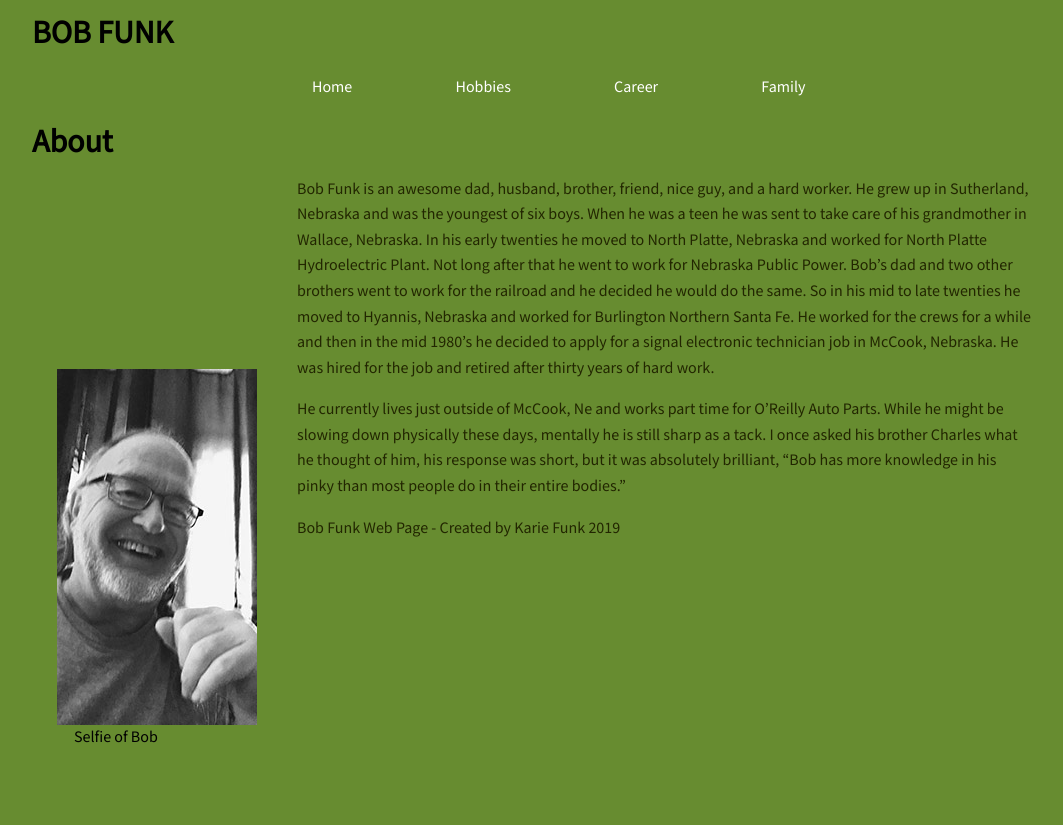
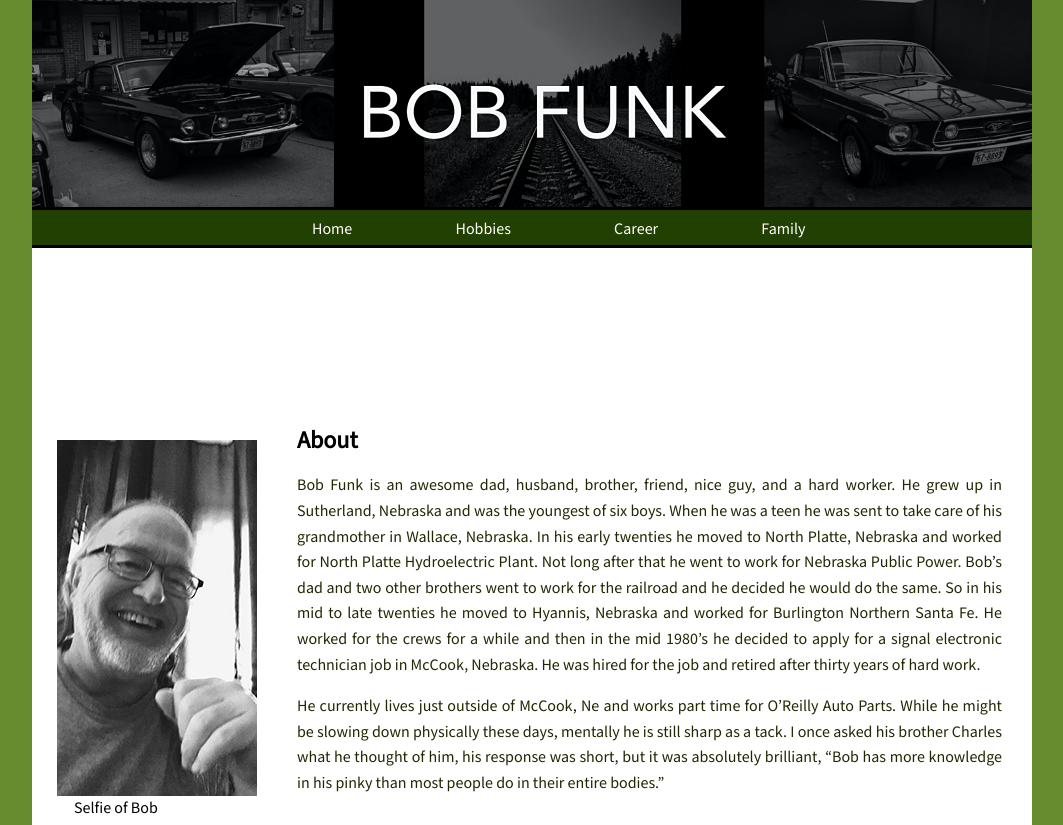
Before and after one commit to kfunk17/bioSite, a plain HTML site: page index.html in a window 1280 px wide. Shown: the top 825 px of the page, without its empty margins (108-1171 px from the left). Drawn offline with Linux system fonts and the light colour scheme; files whose address does not match are found by name.

Commit message:
Update index.html
update to bioSite week 7

```diff
--- a/index.html
+++ b/index.html
@@ -1,3 +1,4 @@
+<!--Main Index HTML Page-->
 <!DOCTYPE html>
 
 <html>
@@ -5,6 +6,8 @@
     <head>
 
       <title>Bob Funk</title>
+
+
 
       <link href="style.css" type="text/css" rel="stylesheet"/>
 
@@ -23,6 +26,8 @@
         <meta http-equiv="author"
               content="Karie Funk" />
 
+        <meta charset='UTF-8'/>
+
 
 
 
@@ -33,9 +38,10 @@
 
     <body>
 
-            <div id="header">
-                        <h1>BOB FUNK</h1>
-                        <div id="nav">
+            <header></header>
+
+
+                        <nav>
                             <ul>
                                 <li><a href="index.html" class="">Home</a></li>
                                 <li><a href="hobbies.html" class="">Hobbies</a></li>
@@ -43,17 +49,20 @@
                                 <li><a href="family.html" class="">Family</a></li>
 
                             </ul>
-                        </div>
-            </div>
+                        </nav>
 
-           <h1 class="about">About</h1>
+
+
 
            <figure>
                   <img src="Images/bob3copy.jpg"  alt="Photo of Bob" class="img">
                   <figcaption>Selfie of Bob</figcaption>
           </figure>
-              <div class="feature">
-                   <p>        Bob Funk is an awesome dad, husband, brother, friend,
+
+             <main>
+                  <article>
+                     <h1>About</h1>
+                        <p>   Bob Funk is an awesome dad, husband, brother, friend,
                               nice guy, and a hard worker. He grew up in Sutherland,
                               Nebraska and was the youngest of six boys. When he was
                               a teen he was sent to take care of his grandmother in Wallace,
@@ -68,8 +77,8 @@
                               signal electronic technician job in McCook, Nebraska.
                               He was hired for the job and retired after thirty years of
                               hard work.
-                  </p>
-                  <p>
+                        </p>
+                        <p>
                               He currently lives just outside of McCook, Ne and works part
                               time for O’Reilly Auto Parts. While he might be slowing down
                               physically these days, mentally he is still sharp as a tack.
@@ -77,8 +86,10 @@
                               his response was short, but it was absolutely brilliant,
                               “Bob has more knowledge in his pinky than most people do in
                               their entire bodies.”
-                  </p>
-              </div>
+                        </p>
+
+                  </article>
+             </main>
 
 
 
@@ -110,28 +121,14 @@
 
 
       -->
-            <div id="footer">
+            <footer>
                   <p>Bob Funk Web Page - Created by Karie Funk 2019</p>
 
-            </div>
-
-
-
- </div>
-
-
-    </body>
+           </footer>
 
 
 
 
 
 
-
-
-
-
-
-
-
-</html>
+    </body>
```
